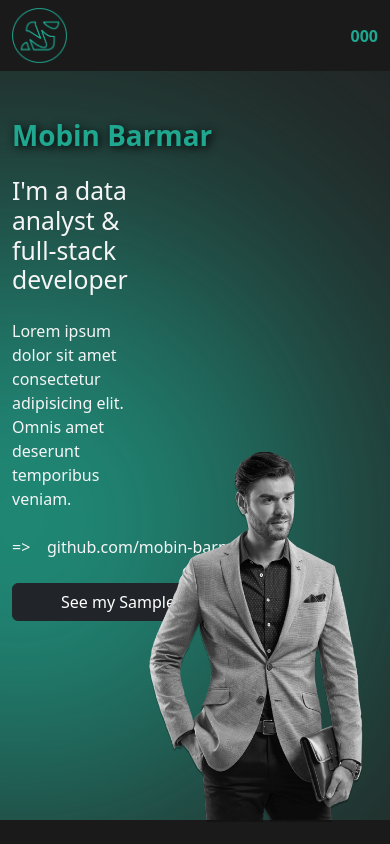
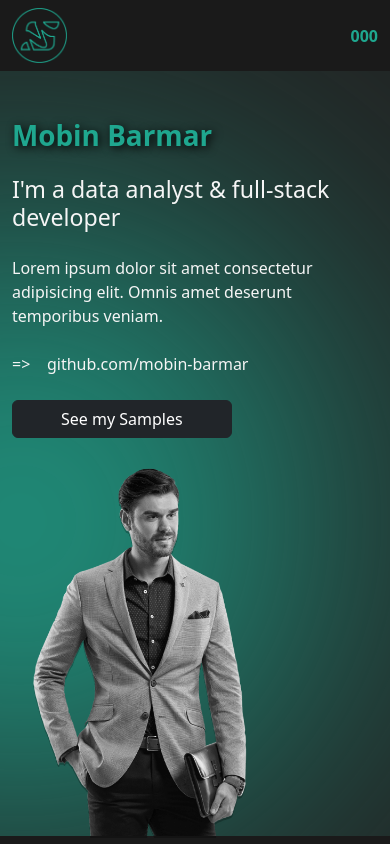
Before and after one commit to mobinbarmar/Personal-Web, an Angular app in the folder Angular/: page / in a window 390 px wide. Shown: the top 844 px of the page. Built offline with nearby package versions, Linux system fonts and the light colour scheme; no server answers.

Commit message:
header is responsible

```diff
--- a/Angular/src/app/pages/home/home.component.html
+++ b/Angular/src/app/pages/home/home.component.html
@@ -1,12 +1,29 @@
 <app-nav></app-nav>
 
-<section class="header container d-flex justify-content-between" style="height: 83vh;">
+
+<section class="header container d-flex justify-content-between flex-column flex-md-row" >
   <span style="z-index: -1;"></span>
-  <div class="mt-md-5 col-10">
+  <div class="mt-md-5 col-10 d-none d-md-block">
     <span class="mt-5 p" style="display: block;"></span>
     <h1 class="text-primary" style="text-shadow: 2px 2px 10px black;">Mobin Barmar</h1>
     <h2 class="col-5 fw-normal mt-4">I'm a data analyst & full-stack developer</h2>
     <p class="col-5 mt-4">Lorem ipsum dolor sit amet consectetur adipisicing elit. Omnis amet deserunt temporibus
+      veniam.</p>
+    <div class="mt-4 mt-md-5">
+      <a href="github.com/mobin-barmar">=> &nbsp;&nbsp; github.com/mobin-barmar</a>
+    </div>
+
+    <div class="mt-4 mt-md-5">
+      <button class="btn btn-primary px-5 d-none d-md-block">See my Samples</button>
+      <button class="btn btn-dark px-5 d-block d-md-none">See my Samples</button>
+    </div>
+  </div>
+  <!--! Mobile -->
+  <div class="mt-md-5 col-12 d-md-none">
+    <span class="mt-5 p" style="display: block;"></span>
+    <h1 class="text-primary" style="text-shadow: 2px 2px 10px black;">Mobin Barmar</h1>
+    <h3 class="fw-normal mt-4">I'm a data analyst & full-stack developer</h3>
+    <p class="mt-4">Lorem ipsum dolor sit amet consectetur adipisicing elit. Omnis amet deserunt temporibus
       veniam.</p>
     <div class="mt-4 mt-md-5">
       <a href="github.com/mobin-barmar">=> &nbsp;&nbsp; github.com/mobin-barmar</a>
@@ -22,9 +39,9 @@
   <div style="position: relative;" class="d-none d-md-block col-2">
     <img src="../../../assets/img/header.png" width="400" class="mx-auto" style="position: absolute;right: 150px;top: 35px;">
   </div>
-  <!-- Mobile -->
-  <div style="position: relative;" class="d-md-none">
-    <img src="../../../assets/img/header.png" width="250" class="mx-auto" style="position: absolute;right: 0px;bottom: -50px;">
+  <!--! Mobile -->
+  <div style="position: relative;height: 350px;" class="d-md-none">
+    <img src="../../../assets/img/header.png" width="250" class="mx-auto" style="position: absolute;bottom: -50px;">
   </div>
 </section>
 
--- a/Angular/src/app/shared/nav/nav.component.html
+++ b/Angular/src/app/shared/nav/nav.component.html
@@ -1,3 +1,4 @@
+<section>
     <div class="bg-black2 d-none d-md-block" style="z-index: 999;">
         <div class="d-flex justify-content-between align-items-center py-2 container">
             <div class="d-flex align-items-center">
@@ -35,3 +36,4 @@
             <a href="#" class="mt-5">Login</a>
         </div>
     </div>
+</section>
```
Lines whose indentation alone changed are shown as unchanged.
